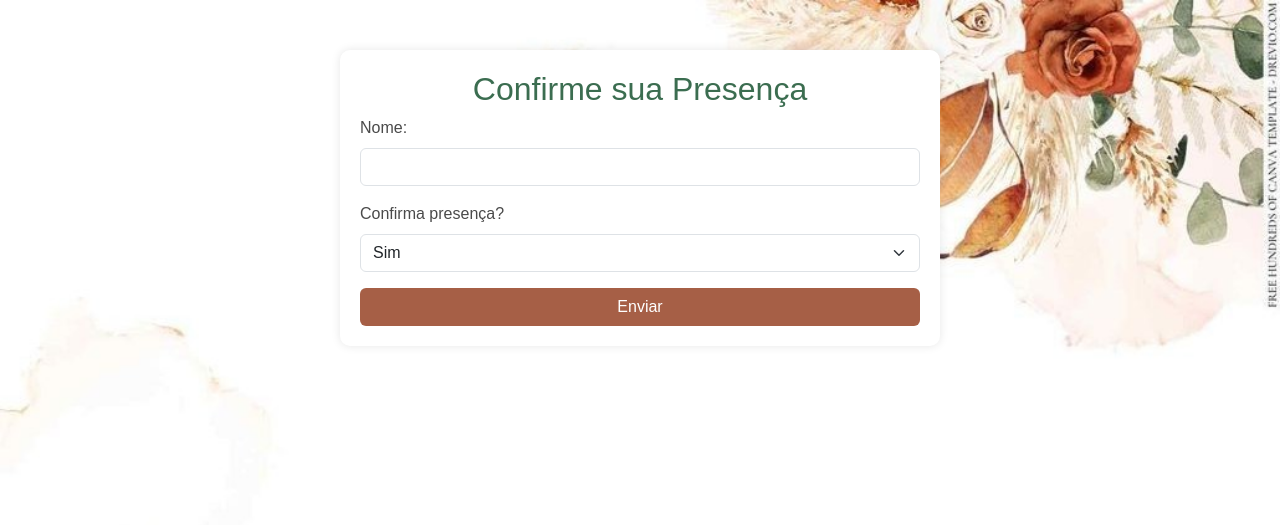
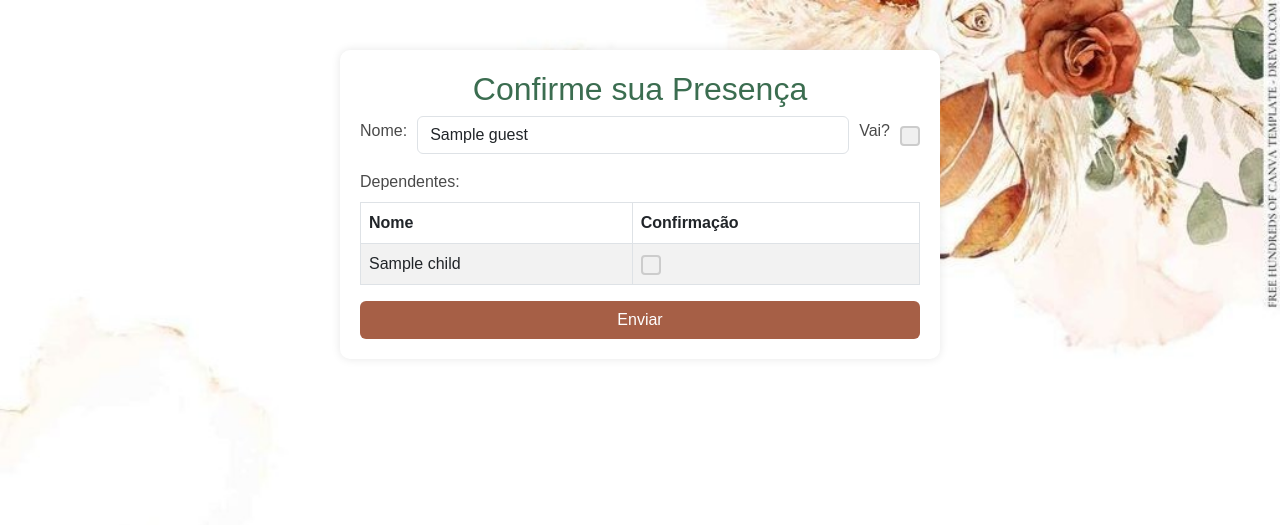
Before and after one commit to feliperocha00/confirmyourpresence, a Django app: template main/templates/confirm.html in a window 1280 px wide. Shown: the top 525 px of the page. Run offline with Django 5.2, Linux system fonts and the light colour scheme; tables that the repository leaves empty hold one stand-in row (values such as "Sample post"); the template is opened without the code that fills it: values that come from a table or form of the project are taken from there, most other values are stand-ins (such as "Sample title", 1, 10 or a date in 2020).

Commit message:
[IMP] load guest name and dependents

```diff
--- a/main/templates/confirm.html
+++ b/main/templates/confirm.html
@@ -33,6 +33,56 @@
         h2 {
             color: #3b6d50;
         }
+        .custom-checkbox {
+        display: inline-block;
+        position: relative;
+        /* cursor: not-allowed; já que está desabilitado */
+        }
+
+        .custom-checkbox input[type="checkbox"] {
+        opacity: 0;
+        position: absolute;
+        cursor: inherit;
+        height: 0;
+        width: 0;
+        }
+
+        .custom-checkbox span {
+        height: 20px;
+        width: 20px;
+        background-color: #f0f0f0;
+        border: 2px solid #ccc;
+        border-radius: 4px;
+        display: inline-block;
+        vertical-align: middle;
+        transition: background-color 0.2s, border-color 0.2s;
+        position: relative;
+        }
+
+        /* Estilo quando marcada */
+        .custom-checkbox input:checked + span {
+        background-color: #549463; /* verde */
+        border-color: #549463;
+        }
+
+        /* Check visível como pseudo-elemento */
+        .custom-checkbox span::after {
+        content: "";
+        position: absolute;
+        display: none;
+        left: 6px;
+        top: 2px;
+        width: 5px;
+        height: 10px;
+        border: solid white;
+        border-width: 0 2px 2px 0;
+        transform: rotate(45deg);
+        }
+
+        /* Mostrar o check quando marcado */
+        .custom-checkbox input:checked + span::after {
+        display: block;
+        }
     </style>
 {% endblock style %}
 {% block content %}
@@ -40,18 +90,43 @@
         <h2>Confirme sua Presença</h2>
         <form method="post" class="text-start">
             {% csrf_token %}
+
+            <div class="d-flex justify-content-center align-items-center mb-3" style="gap: 10px;">
+                <label for="nome" class="form-label">Nome:</label>
+                <input type="text" id="nome" name="nome" class="form-control" readonly value="{{ guest.name }}">
+                <label for="checkbox" class="form-label">Vai?</label>
+                <label name="checkbox" class="custom-checkbox">
+                    <input type="checkbox" {% if confirmation.confirm %}checked{% endif %}>
+                    <span></span>
+                </label>
+            </div>
+            {% if childs.count > 0  %}
             <div class="mb-3">
-                <label for="nome" class="form-label">Nome:</label>
-                <input type="text" id="nome" name="nome" class="form-control" required>
+                <label for="dependents" class="form-label">Dependentes:</label>
+                <table class="table table-bordered table-striped" name="dependents">
+                    <thead>
+                        <tr>
+                            <th>Nome</th>
+                            <th>Confirmação</th>
+                        </tr>
+                    </thead>
+                    <tbody>
+                        {% for child in childs %}
+                        <tr>
+                            <td>{{ child.name }}</td>
+                            <td>
+                                <label class="custom-checkbox">
+                                    <input type="checkbox">
+                                    <span></span>
+                                </label>
+                            </td>
+                        </tr>
+                        {% endfor %}
+                    </tbody>
+                </table>
             </div>
+            {% endif %}
 
-            <div class="mb-3">
-                <label for="presenca" class="form-label">Confirma presença?</label>
-                <select id="presenca" name="presenca" class="form-select" required>
-                    <option value="sim">Sim</option>
-                    <option value="nao">Não</option>
-                </select>
-            </div>
 
             <button type="submit" class="btn btn-custom w-100">Enviar</button>
         </form>
```
